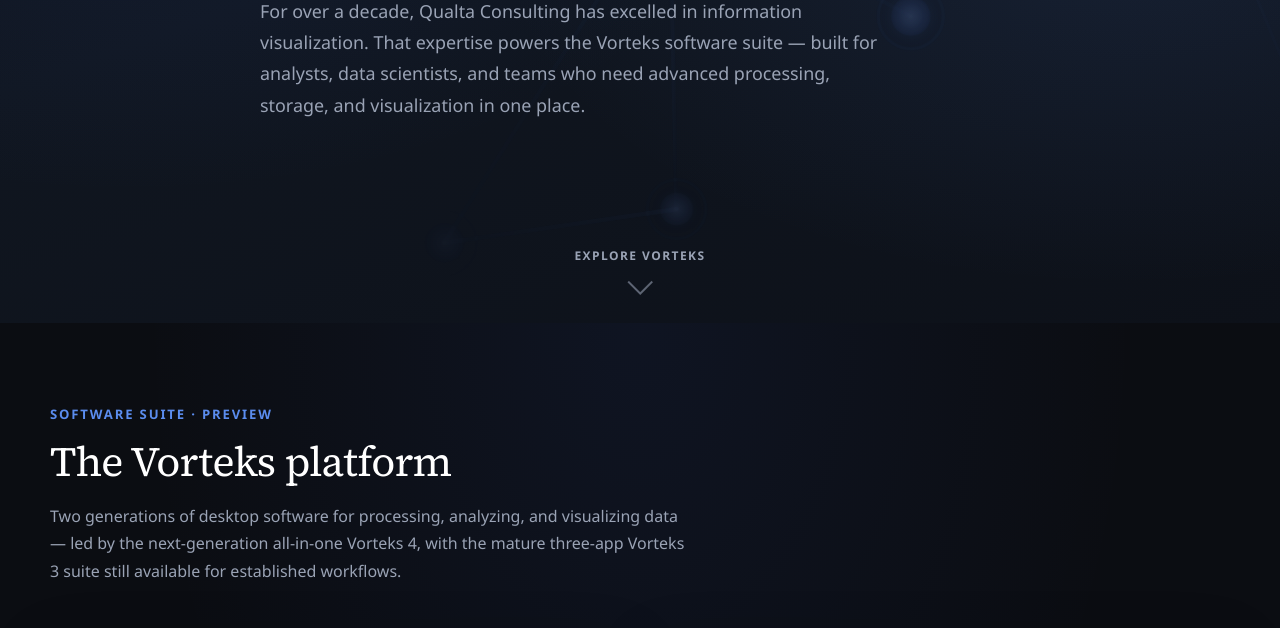
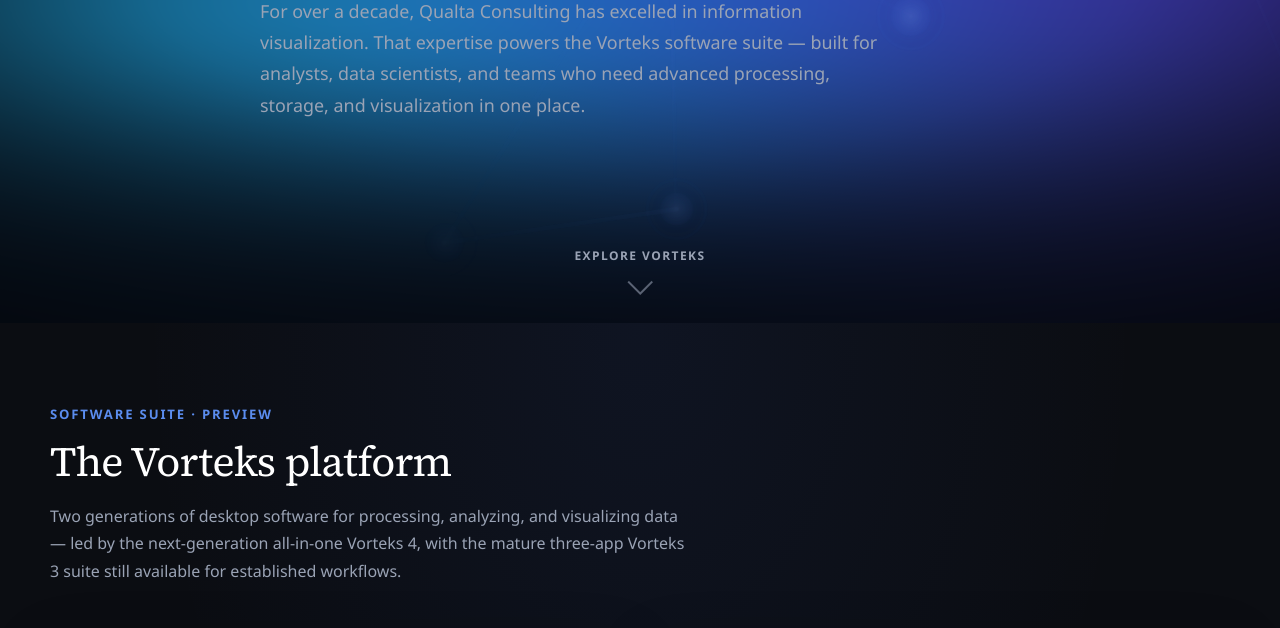
Before and after one commit to qualtacon/qualtacon.github.io, an Astro site: page /preview in a window 1280 px wide. Shown: the part 477-1105 px from the top of the page. Built offline with nearby package versions, Linux system fonts and the light colour scheme; Astro itself is replaced by a stand-in of ours.

Commit message:
Use the Vorteks 4 V mark, dark hero, and Q favicon.
Show the transparent V on both Vorteks 4 cards, fill the network hero with the dark hero image, and use q.png as the site icon.

```diff
--- a/src/components/heroes/HeroNetwork.astro
+++ b/src/components/heroes/HeroNetwork.astro
@@ -555,10 +555,11 @@ const nodeById = Object.fromEntries(nodes.map((node) => [node.id, node]));
   }
 
   .hero-network .hero-bg {
-    background:
-      radial-gradient(ellipse 90% 80% at 10% 40%, rgba(62, 106, 225, 0.09), transparent 55%),
-      radial-gradient(ellipse 85% 75% at 88% 52%, rgba(91, 141, 239, 0.1), transparent 58%),
-      linear-gradient(160deg, #0b0d12 0%, #101620 45%, #0d1119 100%);
+    background-color: #070b16;
+    background-image: url('/hero-dark.png');
+    background-position: center;
+    background-size: cover;
+    background-repeat: no-repeat;
   }
 
   .network-graph {
--- a/src/data/previewProducts.ts
+++ b/src/data/previewProducts.ts
@@ -14,7 +14,7 @@ export const previewProducts: Product[] = [
     sdkDownloadUrl:
       'https://qualta.sharepoint.com/:u:/s/Qualta580/IQCxh1f08lRkQqadQ1Rij317AVH5w8_XMrCJx0f9iB23lr0',
     releaseNotesPath: '/preview/releases/v4',
-    image: '/vorteks4_logo.png',
+    image: '/icon-transparent.png',
     accent: '#5b8def',
   },
   {
--- a/src/data/products.ts
+++ b/src/data/products.ts
@@ -25,7 +25,7 @@ export const products: Product[] = [
     sdkDownloadUrl:
       'https://qualta.sharepoint.com/:u:/s/Qualta580/IQCtRdtuhRnBQosQvemWpojGAZLPOwyzLfTzHRJT5PGsFno',
     releaseNotesPath: '/releases/v4',
-    image: '/vorteks4_logo.png',
+    image: '/icon-transparent.png',
     accent: '#5b8def',
   },
   {
--- a/src/layouts/BaseLayout.astro
+++ b/src/layouts/BaseLayout.astro
@@ -29,7 +29,7 @@ const fullTitle = title === 'Qualta Consulting' ? title : `${title} · Qualta Co
       href="https://fonts.googleapis.com/css2?family=Source+Serif+4:opsz,wght@8..60,400;8..60,600&display=swap"
       rel="stylesheet"
     />
-    <link rel="icon" type="image/png" href="/vorteks_logo.png" />
+    <link rel="icon" type="image/png" href="/q.png" />
     <title>{fullTitle}</title>
   </head>
   <body>
```
Also changed, not shown: public/hero-dark.png (added), public/icon-transparent.png (added), public/q.png (added).
